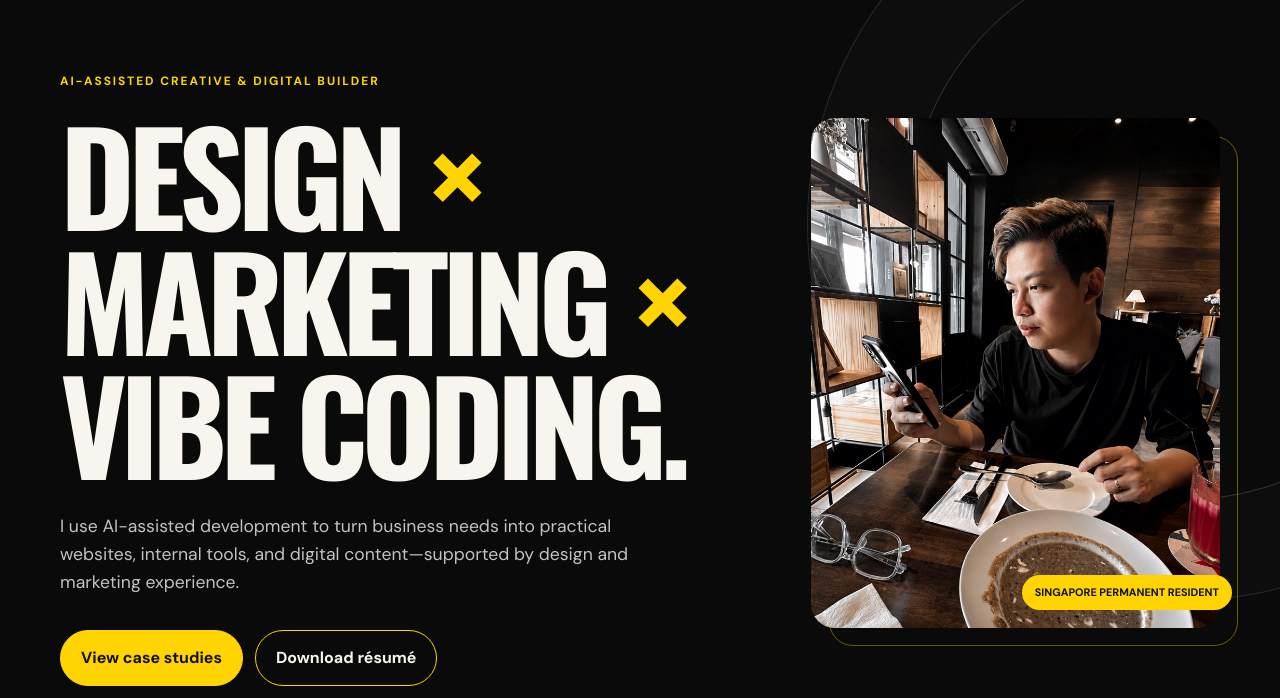
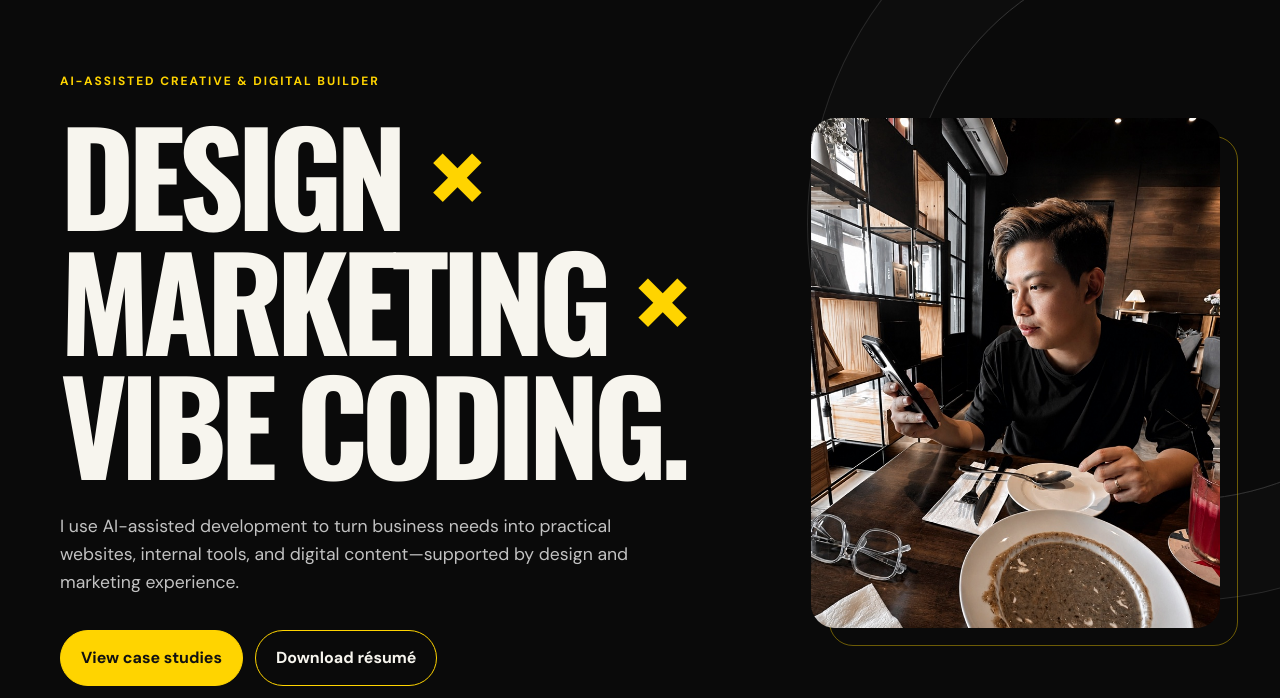
Before and after one commit to prelaunch-early/portfolio, a plain HTML site: page index.html in a window 1280 px wide. Shown: the part 102-800 px from the top of the page. Drawn offline with nearby package versions, Linux system fonts and the light colour scheme.

Commit message:
Update index.html

```diff
--- a/index.html
+++ b/index.html
@@ -14,7 +14,7 @@
 <body>
   <header class="nav"><div class="wrap nav-inner"><a class="brand" href="#top"><img src="assets/logo/evan-logo.png" alt="">EVAN FOO</a><nav class="nav-links"><a href="#work">Projects</a><a href="#exploring">Exploring</a><a href="#experience">Experience</a><a class="nav-cta" href="assets/resume/resume.pdf">Résumé</a></nav></div></header>
   <main>
-    <section class="hero" id="top"><div class="wrap hero-grid"><div><p class="kicker">AI-assisted creative &amp; digital builder</p><h1>Design <span>×</span><br>Marketing <span>×</span><br>Vibe Coding.</h1><p class="hero-copy">I use AI-assisted development to turn business needs into practical websites, internal tools, and digital content—supported by design and marketing experience.</p><div class="actions"><a class="button primary" href="#work">View case studies</a><a class="button" href="assets/resume/resume.pdf">Download résumé</a></div></div><figure class="portrait"><img src="assets/images/about-profile.jpg" alt="Portrait of Evan Foo"><figcaption>Singapore Permanent Resident</figcaption></figure></div></section>
+    <section class="hero" id="top"><div class="wrap hero-grid"><div><p class="kicker">AI-assisted creative &amp; digital builder</p><h1>Design <span>×</span><br>Marketing <span>×</span><br>Vibe Coding.</h1><p class="hero-copy">I use AI-assisted development to turn business needs into practical websites, internal tools, and digital content—supported by design and marketing experience.</p><div class="actions"><a class="button primary" href="#work">View case studies</a><a class="button" href="assets/resume/resume.pdf">Download résumé</a></div></div><figure class="portrait"><img src="assets/images/about-profile.jpg" alt="Portrait of Evan Foo"></figure></div></section>
     <div class="strip"><div class="wrap strip-grid"><div class="strip-item"><strong>VIBE CODING</strong><span>Websites &amp; working prototypes</span></div><div class="strip-item"><strong>MARKETING</strong><span>Audience &amp; business needs</span></div><div class="strip-item"><strong>DESIGN</strong><span>Clear visual communication</span></div></div></div>
     <section class="light" id="work"><div class="wrap"><p class="eyebrow">Selected work</p><h2>What I built.<br>Why it matters.</h2><p class="section-intro">Six practical examples across web, content, design, and internal tools.</p><div class="cases">
       <div class="case-group">Business Growth &amp; Digital Experience</div>
@@ -38,7 +38,7 @@
       <article class="timeline-item"><div class="timeline-date">SEP 2017 — DEC 2017</div><div><h3>Graphic Designer</h3><p class="timeline-company">Tomato Advertising (M) Sdn. Bhd.</p><ul><li>Translated client requirements into branding, campaign assets, signage, and practical visual solutions.</li></ul></div></article>
     </div></div></section>
   </main>
-  <footer><div class="wrap footer-inner"><span>© 2026 Evan Foo</span><span>Singapore Permanent Resident</span></div></footer>
+  <footer><div class="wrap footer-inner"><span>© 2026 Evan Foo</span></div></footer>
   <script src="js/main.js" defer></script>
 </body>
 </html>
```
